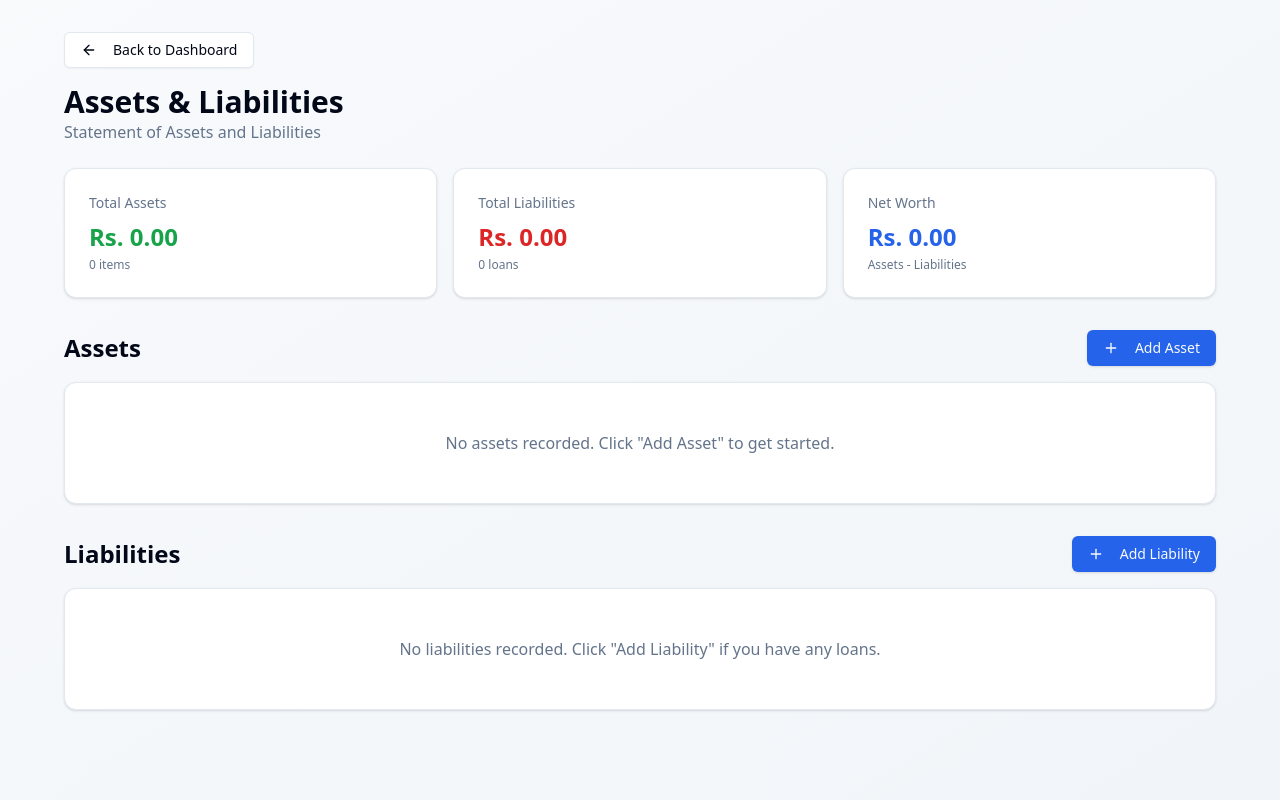
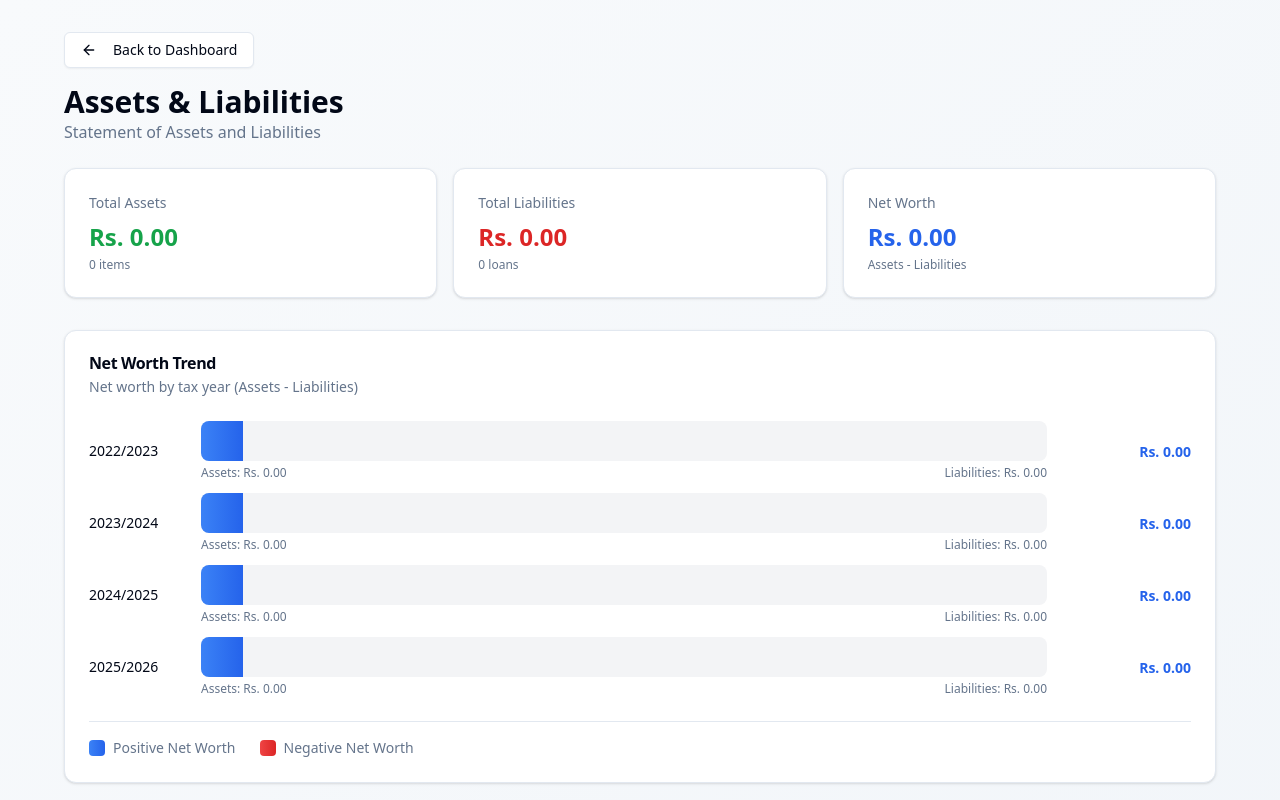
Before and after one commit to jeradasanka/WealthGuardLK, a React (Vite) app: page /assets in a window 1280 px wide. Shown: the top 800 px of the page. Built offline with nearby package versions, Linux system fonts and the light colour scheme.

Commit message:
Add net worth trend bar chart to Assets page

```diff
--- a/src/pages/AssetsPage.tsx
+++ b/src/pages/AssetsPage.tsx
@@ -3,7 +3,7 @@
  * Manages wealth tracking (FR-05, FR-06)
  */
 
-import { useState } from 'react';
+import { useState, useMemo } from 'react';
 import { useNavigate } from 'react-router-dom';
 import { Plus, Trash2, Edit, Home, Car, Wallet as WalletIcon, CreditCard, ArrowLeft, DollarSign } from 'lucide-react';
 import { Button } from '@/components/ui/button';
@@ -14,6 +14,7 @@ import { LiabilityForm } from '@/components/LiabilityForm';
 import { LiabilityPaymentForm } from '@/components/LiabilityPaymentForm';
 import { SourceOfFundsWizard } from '@/components/SourceOfFundsWizard';
 import { formatLKR } from '@/lib/taxEngine';
+import { getTaxYearsFromStart } from '@/lib/taxYear';
 import type { Asset, Liability, FundingSource } from '@/types';
 
 type ViewMode = 'list' | 'add-asset' | 'edit-asset' | 'add-liability' | 'edit-liability' | 'source-of-funds' | 'record-payment';
@@ -39,6 +40,43 @@ export function AssetsPage() {
   const totalAssetValue = activeAssets.reduce((sum, a) => sum + a.financials.marketValue, 0);
   const totalLiabilities = liabilities.reduce((sum, l) => sum + l.currentBalance, 0);
   const netWorth = totalAssetValue - totalLiabilities;
+
+  // Calculate net worth for each tax year
+  const netWorthByYear = useMemo(() => {
+    const taxYears = getTaxYearsFromStart(entities[0]?.taxYear || '2022');
+
+    return taxYears.map((year) => {
+      const yearEndDate = `${year}-03-31`;
+
+      // Calculate assets value at year end
+      const assetsAtYearEnd = assets
+        .filter((a) => {
+          const acquired = a.meta.dateAcquired <= yearEndDate;
+          const notDisposed = !a.disposed || (a.disposed && a.meta.dateDisposed! > yearEndDate);
+          return acquired && notDisposed;
+        })
+        .reduce((sum, a) => sum + a.financials.marketValue, 0);
+
+      // Calculate liabilities balance at year end
+      const liabilitiesAtYearEnd = liabilities
+        .filter((l) => l.dateAcquired <= yearEndDate)
+        .reduce((sum, l) => {
+          // Calculate balance at year end
+          const paymentsUpToYear = l.payments
+            ?.filter((p) => p.taxYear <= year)
+            .reduce((total, p) => total + p.principalPaid, 0) || 0;
+          const balance = l.originalAmount - paymentsUpToYear;
+          return sum + Math.max(0, balance);
+        }, 0);
+
+      return {
+        year,
+        assets: assetsAtYearEnd,
+        liabilities: liabilitiesAtYearEnd,
+        netWorth: assetsAtYearEnd - liabilitiesAtYearEnd,
+      };
+    });
+  }, [assets, liabilities, entities]);
 
   const getEntityName = (ownerId: string) => {
     return entities.find((e) => e.id === ownerId)?.name || 'Unknown';
@@ -250,6 +288,77 @@ export function AssetsPage() {
             </CardContent>
           </Card>
         </div>
+
+        {/* Net Worth Trend Chart */}
+        {netWorthByYear.length > 0 && (
+          <Card className="mb-8">
+            <CardHeader>
+              <CardTitle>Net Worth Trend</CardTitle>
+              <CardDescription>Net worth by tax year (Assets - Liabilities)</CardDescription>
+            </CardHeader>
+            <CardContent>
+              <div className="space-y-3">
+                {netWorthByYear.slice().reverse().map((yearData) => {
+                  const maxNetWorth = Math.max(
+                    ...netWorthByYear.map((d) => Math.abs(d.netWorth)),
+                    1000 // Minimum scale
+                  );
+                  const barWidth = maxNetWorth > 0 ? (Math.abs(yearData.netWorth) / maxNetWorth) * 100 : 0;
+                  const isPositive = yearData.netWorth >= 0;
+
+                  return (
+                    <div key={yearData.year}>
+                      <div className="flex items-center gap-4">
+                        <span className="font-medium text-sm w-24">{yearData.year}/{Number(yearData.year) + 1}</span>
+                        <div className="flex-1 min-w-0">
+                          <div className="h-10 bg-gray-100 rounded-lg overflow-hidden relative">
+                            <div
+                              className={`absolute top-0 left-0 h-full transition-all duration-300 flex items-center px-3 ${
+                                isPositive
+                                  ? 'bg-gradient-to-r from-blue-500 to-blue-600'
+                                  : 'bg-gradient-to-r from-red-500 to-red-600'
+                              }`}
+                              style={{ width: `${Math.max(barWidth, 5)}%` }}
+                            >
+                              {barWidth > 20 && (
+                                <span className="text-xs text-white font-semibold">
+                                  {formatLKR(yearData.netWorth)}
+                                </span>
+                              )}
+                            </div>
+                          </div>
+                          <div className="flex justify-between mt-1 text-xs text-muted-foreground">
+                            <span>Assets: {formatLKR(yearData.assets)}</span>
+                            <span>Liabilities: {formatLKR(yearData.liabilities)}</span>
+                          </div>
+                        </div>
+                        <div className="text-right w-32">
+                          <span
+                            className={`font-bold text-sm ${
+                              isPositive ? 'text-blue-600' : 'text-red-600'
+                            }`}
+                          >
+                            {formatLKR(yearData.netWorth)}
+                          </span>
+                        </div>
+                      </div>
+                    </div>
+                  );
+                })}
+              </div>
+              <div className="mt-6 flex items-center gap-6 text-sm text-muted-foreground border-t pt-4">
+                <div className="flex items-center gap-2">
+                  <div className="w-4 h-4 bg-gradient-to-r from-blue-500 to-blue-600 rounded"></div>
+                  <span>Positive Net Worth</span>
+                </div>
+                <div className="flex items-center gap-2">
+                  <div className="w-4 h-4 bg-gradient-to-r from-red-500 to-red-600 rounded"></div>
+                  <span>Negative Net Worth</span>
+                </div>
+              </div>
+            </CardContent>
+          </Card>
+        )}
 
         {/* Assets Section */}
         <div className="mb-8">
```
